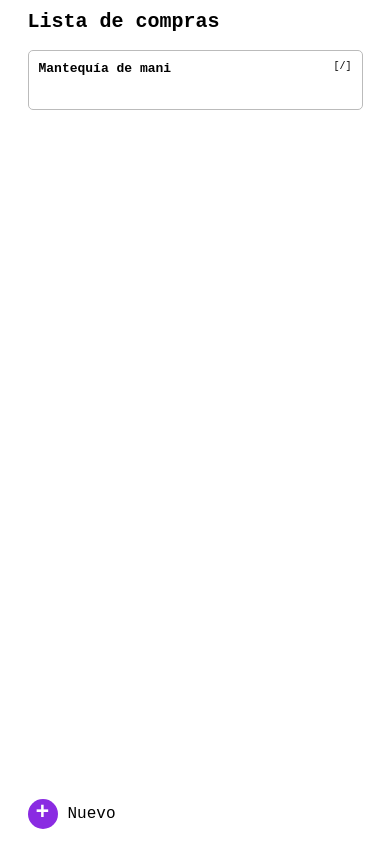
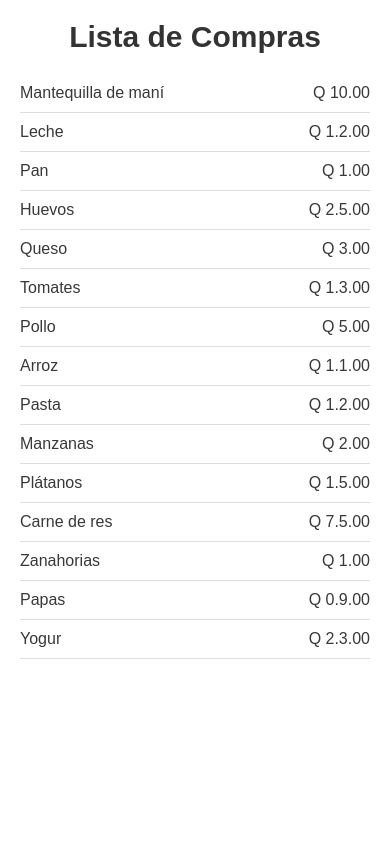
Before and after one commit to ROCKEMMA/Market_list, a plain HTML site: page index.html in a window 390 px wide. Drawn offline with Linux system fonts and the light colour scheme.

Commit message:
actualización de lista diseño

```diff
--- /dev/null
+++ b/cargar_lista/cargar_lista.js
@@ -0,0 +1,33 @@
+// Lista de tareas
+import { tareas } from "../data_todo.js";
+
+function cargar_tareas() {
+
+    let caja_tareas = document.querySelector(".container");
+    const ul = document.createElement('ul');
+    ul.className = "shopping-list"
+    caja_tareas.appendChild(ul);
+
+    tareas.forEach((cada_tarea) => {
+        ul.appendChild(item_html(cada_tarea.texto,cada_tarea.precio));
+    });
+}
+
+function item_html(mensaje, precio){
+    const li = document.createElement('li');
+    li.className = "item";
+
+    const span_mensaje = document.createElement('span');
+    span_mensaje.className = "name";
+    span_mensaje.textContent = mensaje;
+    const span_precio = document.createElement('span');
+    span_precio.className = "price";
+    span_precio.textContent = `Q ${precio}.00`;
+
+    li.appendChild(span_mensaje);
+    li.appendChild(span_precio);
+
+    return li;
+}
+
+export { cargar_tareas };
--- /dev/null
+++ b/cargar_lista/todo_list.css
@@ -0,0 +1,37 @@
+
+.titulo {
+    font-size: 3rem;
+    text-align: center;
+    color: #333;
+    margin-bottom: 2rem;
+}
+
+.shopping-list {
+    list-style-type: none;
+    padding: 0;
+}
+
+.item {
+    display: flex;
+    justify-content: space-between;
+    padding: 10px 0;
+    border-bottom: 1px solid #ddd;
+    cursor: pointer;
+}
+.item:hover {
+    background-color: aqua;
+}
+
+.name {
+    font-size: 1.6rem;
+    color: #383838;
+}
+
+.price {
+    font-size: 1.6rem;
+    color: #383838;
+}
+
+@media only screen and (max-width: 480px) {
+
+}
--- /dev/null
+++ b/config.css
@@ -0,0 +1,41 @@
+* {
+    margin: 0;
+    padding: 0;
+    box-sizing: border-box;
+}
+
+html {
+    font-size: 10px;
+    font-family: Arial, sans-serif;
+}
+body {
+    height: 100vh;
+
+    display: flex;
+    justify-content: center;
+    align-items: center;
+}
+#root {
+    background-color: #fff;
+    padding: 20px;
+    border-radius: 8px;
+    box-shadow: 0 2px 10px rgba(0, 0, 0, 0.1);
+    width: 100%;
+    max-width: 35rem;
+}
+
+@media only screen and (max-width: 480px) {
+    html {
+        font-size: 10px;
+        font-family: Arial, sans-serif;
+    }
+    body {
+        height: 100%;
+    }
+    #root{
+        max-width: none;
+        width: 100%;
+        box-shadow: none;
+        border-radius: none;
+    }
+}
--- a/css/botones.css
+++ /dev/null
@@ -1,32 +0,0 @@
-.caja-botones {
-    width: 100%;
-
-    display: flex;
-    flex-direction: row;
-}
-
-.boton-nuevo {
-    display: flex;
-    align-items: center;
-    gap: 1rem;
-}
-
-.boton-nuevo span {
-    font-size: 1.6rem;
-}
-
-/* SECCIÓN DE BOTONES */
-.btn_mas {
-    width: 3rem;
-    height: 3rem;
-    background-color: blueviolet;
-    color: white;
-    padding-top: 0.1rem;
-    font-size: 2.3rem;
-    font-weight: 900;
-    border-radius: 100%;
-
-    display: flex;
-    justify-content: center;
-    cursor: pointer;
-}
--- a/css/config.css
+++ /dev/null
@@ -1,38 +0,0 @@
-* {
-    margin: 0;
-    padding: 0;
-    box-sizing: border-box;
-}
-
-html {
-    font-size: 10px;
-    font-family: monospace;
-}
-
-.root {
-    max-width: 37.5rem;
-    height: 100vh;
-    margin: auto;
-    padding: 10px 20px;
-
-    display: grid;
-    grid-template-rows: 2rem 1fr 4rem;
-    gap: 10px;
-}
-
-/* -------------------- */
-.ocultar {
-    display: none;
-}
-
-.activar_b {
-    display: block;
-}
-
-.activar_f {
-    display: flex;
-}
-
-.activar_g {
-    display: grid;
-}
--- a/css/form.css
+++ /dev/null
@@ -1,57 +0,0 @@
-.formulario {
-    width: 80%;
-    height: 15rem;
-    background-color: white;
-    border: 1px solid rgb(156, 156, 156);
-    border-radius: 5px;
-    padding: 1rem;
-    position: absolute;
-    top: 50%;
-    left: 50%;
-    transform: translate(-50%, -50%);
-
-    display: grid;
-    grid-template-rows: 3rem 1fr 3rem;
-    gap: 0.5rem;
-
-    display: none;
-}
-
-.div_controles {
-    width: 100%;
-
-    display: flex;
-    justify-content: end;
-}
-.btn-cerrar {
-    padding: 5px;
-    font-size: 2rem;
-    font-weight: 600;
-    cursor: pointer;
-
-    display: flex;
-    align-items: center;
-    justify-content: center;
-}
-.entrada-tarea {
-    width: 100%;
-    height: 100%;
-    margin: auto;
-    padding: 0.5rem;
-
-    outline: none;
-}
-
-.btn-crear {
-    max-width: 10rem;
-    background-color: rgb(156, 156, 156);
-    color: white;
-    font-size: 1.6rem;
-    cursor: pointer;
-
-    display: flex;
-    align-items: center;
-    justify-content: center;
-
-
-}
--- a/css/todo_list.css
+++ /dev/null
@@ -1,26 +0,0 @@
-.titulo {
-    font-size: 2rem;
-}
-
-.lista_tareas {
-    width: 100%;
-    padding: 1rem 0rem;
-    display: flex;
-    flex-direction: column;
-    gap: 10px;
-    align-items: center;
-}
-.div_tareas {
-    width: 100%;
-    height: 6rem;
-    border: 1px solid rgb(187, 187, 187);
-    border-radius: 5px;
-    padding: 10px;
-
-    display: flex;
-    justify-content: space-between;
-}
-.texto {
-    font-size: 1.3rem;
-    font-weight: 600;
-}
--- /dev/null
+++ b/data_todo.js
@@ -0,0 +1,95 @@
+let tareas = [
+    {
+        estado: true,
+        id: 1,
+        texto: "Mantequilla de maní",
+        precio: 10
+    },
+    {
+        estado: false,
+        id: 2,
+        texto: "Leche",
+        precio: 1.2
+    },
+    {
+        estado: true,
+        id: 3,
+        texto: "Pan",
+        precio: 1.0
+    },
+    {
+        estado: false,
+        id: 4,
+        texto: "Huevos",
+        precio: 2.5
+    },
+    {
+        estado: true,
+        id: 5,
+        texto: "Queso",
+        precio: 3.0
+    },
+    {
+        estado: false,
+        id: 6,
+        texto: "Tomates",
+        precio: 1.3
+    },
+    {
+        estado: true,
+        id: 7,
+        texto: "Pollo",
+        precio: 5.0
+    },
+    {
+        estado: false,
+        id: 8,
+        texto: "Arroz",
+        precio: 1.1
+    },
+    {
+        estado: true,
+        id: 9,
+        texto: "Pasta",
+        precio: 1.2
+    },
+    {
+        estado: false,
+        id: 10,
+        texto: "Manzanas",
+        precio: 2.0
+    },
+    {
+        estado: true,
+        id: 11,
+        texto: "Plátanos",
+        precio: 1.5
+    },
+    {
+        estado: false,
+        id: 12,
+        texto: "Carne de res",
+        precio: 7.5
+    },
+    {
+        estado: true,
+        id: 13,
+        texto: "Zanahorias",
+        precio: 1.0
+    },
+    {
+        estado: false,
+        id: 14,
+        texto: "Papas",
+        precio: 0.9
+    },
+    {
+        estado: true,
+        id: 15,
+        texto: "Yogur",
+        precio: 2.3
+    }
+];
+
+
+export { tareas };
--- a/index.html
+++ b/index.html
@@ -7,22 +7,15 @@
     <title>Document</title>
 
     <!-- Archivos de diseño -->
-    <link rel="stylesheet" href="css/todo_list.css">
-    <link rel="stylesheet" href="css/botones.css">
-    <link rel="stylesheet" href="css/form.css">
-    <link rel="stylesheet" href="css/config.css">
+    <link rel="stylesheet" href="cargar_lista/todo_list.css">
+    <link rel="stylesheet" href="config.css">
 </head>
 
 <body>
 
-    <main class="root">
-        <h3 class="titulo">Lista de compras</h3>
-        <div class="lista_tareas"></div>
-        <div class="formulario"></div>
-        <div class="caja-botones"></div>
-    </main>
+    <main id="root"></main>
 
-    <script src="js/main.js" type="module"></script>
+    <script src="main.js" type="module"></script>
 </body>
 
 </html>
--- a/js/data_todo.js
+++ /dev/null
@@ -1,10 +0,0 @@
-let tareas = [
-    {
-        estado: true,
-        id: 1,
-        texto: "Mantequía de mani",
-    },
-
-]
-
-export { tareas };
--- a/js/main.js
+++ /dev/null
@@ -1,91 +0,0 @@
-// Lista de tareas
-import { tareas } from './data_todo.js';
-
-function cargar_tareas() {
-
-    let caja_tareas = document.querySelector(".lista_tareas");
-
-    tareas.forEach((cada_tarea) => {
-
-        let div_tarea = document.createElement("div");
-        div_tarea.classList.add("div_tareas");
-
-        if (cada_tarea.estado) {
-            div_tarea.innerHTML = `
-            <p class="texto">${cada_tarea.texto}</p>
-            <div class="estado">[/]</div>
-        `;
-        } else {
-            div_tarea.innerHTML = `
-            <p class="texto">${cada_tarea.texto}</p>
-            <div class="estado">[X]</div>
-        `;
-        }
-        caja_tareas.appendChild(div_tarea);
-    });
-}
-cargar_tareas();
-
-function cargar_botones() {
-    let caja_btn = document.querySelector(".caja-botones");
-    caja_btn.innerHTML = `
-    <div class="boton-nuevo">
-        <div class="btn_mas"> + </div>
-        <span>Nuevo</span>
-    </div>`;
-}
-cargar_botones();
-
-
-function cargar_formulario_nueva_tarea() {
-    let ventana_formulario = document.querySelector(".formulario");
-    ventana_formulario.classList.add("activar_g");
-
-    ventana_formulario.innerHTML = `
-        <div class="div_controles">
-            <div class="btn-cerrar">X</div>
-        </div>
-
-        <div class="div_entrada_texto">
-            <input type="txt" class="entrada-tarea">
-        </div>
-
-        <div class="btn-crear">Crear</div>
-    `;
-
-    let btn_cerrar = document.querySelector(".btn-cerrar");
-    btn_cerrar.addEventListener("click", () => {
-        ventana_formulario.classList.remove("activar_g")
-    });
-
-    let btn_crear = document.querySelector(".btn-crear");
-    btn_crear.addEventListener("click", () => {
-
-        // Recupera los datos del formulario para la nueva tarea
-        let tarea = document.querySelector(".entrada-tarea").value;
-
-        // Organiza los datos para la nueva tarea
-        let estructura_de_tarea = {
-            estado: true,
-            id: tarea,
-            texto: tarea,
-        };
-
-        // Agrega la tarea nueva a la lista de tareas
-        tareas.push(estructura_de_tarea)
-
-        // Limpiar las tareas anteiores para actualizar
-        let cuadro_de_tareas = document.querySelector(".lista_tareas");
-        cuadro_de_tareas.innerHTML = "";
-
-        // Carga todas las tareas nuevamente al DOM
-        cargar_tareas();
-
-        // cierra el formulario de la nueva tarea
-        ventana_formulario.classList.remove("activar_g")
-    });
-}
-
-// PROGRAMACIÓN DEL BOTON
-let btn_nuevo = document.querySelector(".btn_mas");
-btn_nuevo.addEventListener("click", cargar_formulario_nueva_tarea);
--- /dev/null
+++ b/main.js
@@ -0,0 +1,11 @@
+import { cargar_tareas } from "./cargar_lista/cargar_lista.js";
+
+const body = document.querySelector("#root");
+body.innerHTML = `
+    <h1 class="titulo">Lista de Compras</h1>
+    <div class="container"></div>
+    <div id="formulario"></div>
+    <div id="caja-botones"></div>
+`;
+
+cargar_tareas();
```
